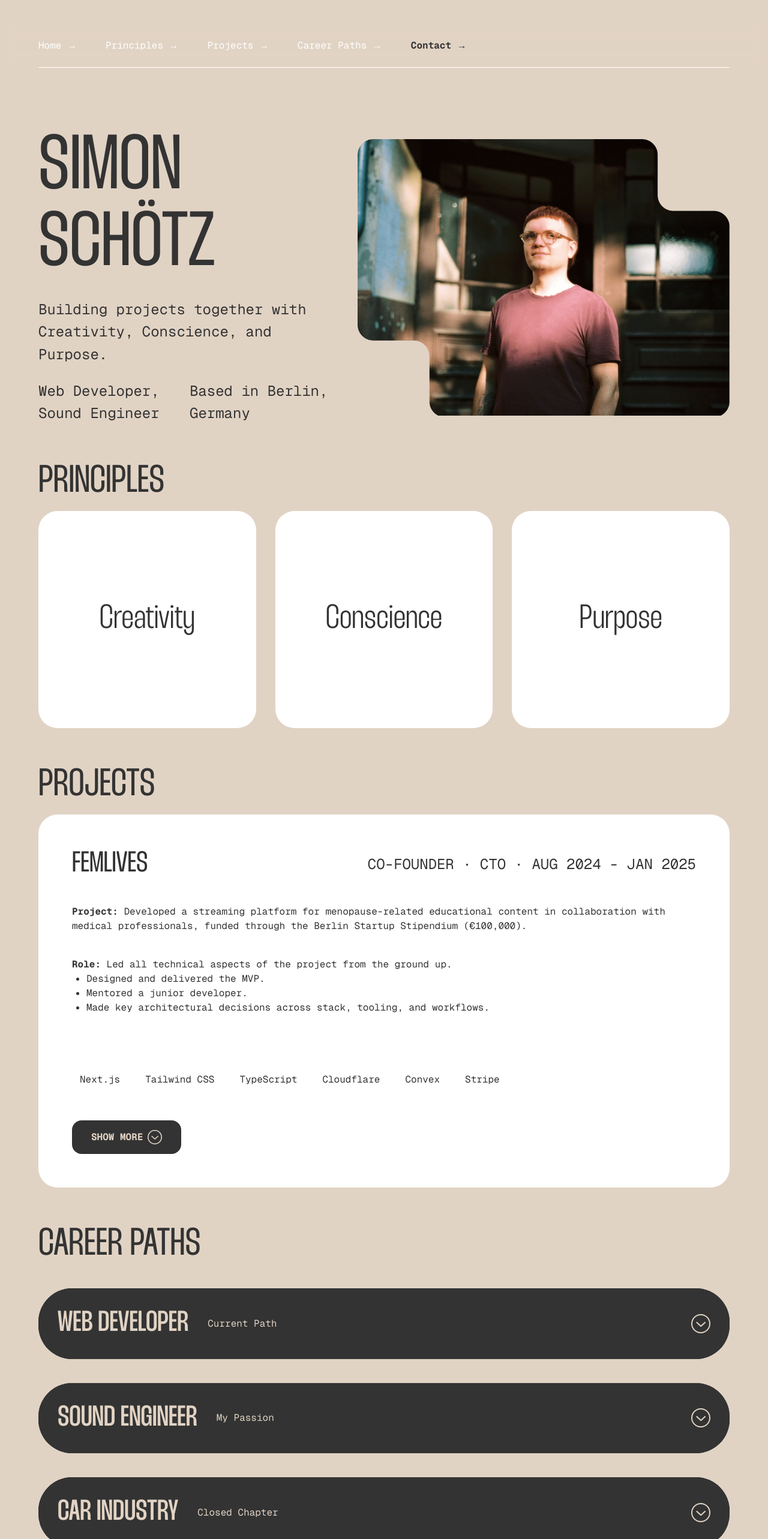
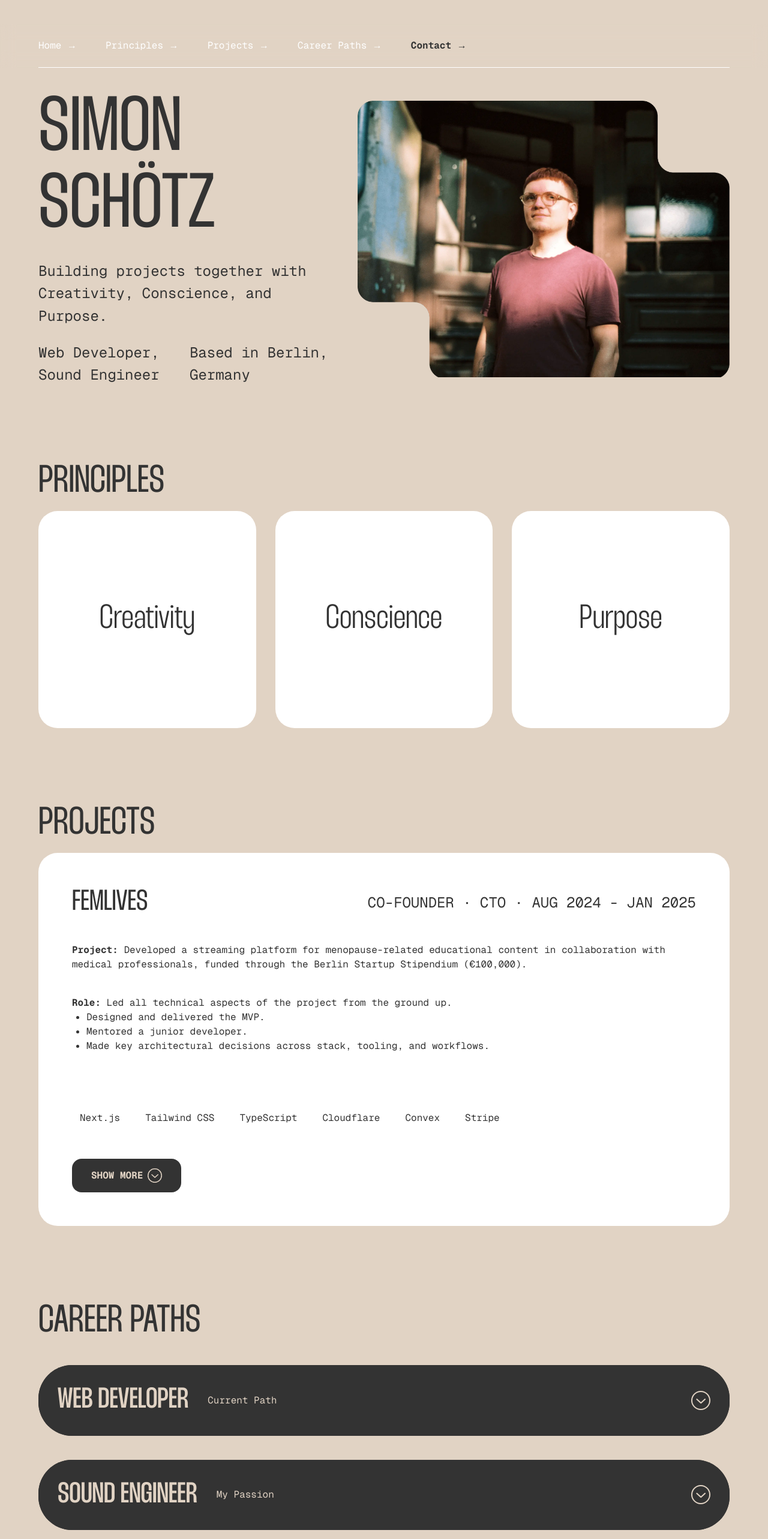
Before and after one commit to SimonSchoetz/simon-schoetz-website-2025, a Next.js app: page / in a window 1280 px wide. Shown: the top 2566 px of the page at 60% size. Built offline with nearby package versions, Linux system fonts and the light colour scheme.

Commit message:
adjust logic of page spacing and better alt text for hero image

```diff
--- a/app/_components/CareerPathsSection.tsx
+++ b/app/_components/CareerPathsSection.tsx
@@ -5,7 +5,11 @@ export const CareerPathsSection: FCProps<HtmlProps<'section'>> = ({
   ...props
 }) => {
   return (
-    <Section {...props} id='career-paths' className='flex flex-col gap-10'>
+    <Section
+      {...props}
+      id='career-paths'
+      className='flex flex-col gap-10 px-16'
+    >
       <H2 text='Career Paths' />
       {careerPaths.map((careerPath) => (
         <article key={careerPath.title}>
--- a/app/_components/HeroSection.tsx
+++ b/app/_components/HeroSection.tsx
@@ -4,8 +4,8 @@ import Image from 'next/image';
 
 export const HeroSection: FCProps<HtmlProps<'section'>> = ({ ...props }) => {
   return (
-    <Section {...props} id='top'>
-      <div className='flex flex-col sm:flex-row content-center sm:items-start gap-9'>
+    <Section {...props} id='top' className='px-16'>
+      <div className='flex flex-col sm:flex-row content-center sm:items-start gap-9 '>
         <div className='flex-4 flex flex-col gap-6'>
           <H1 text='Simon Schötz' />
 
@@ -23,7 +23,7 @@ export const HeroSection: FCProps<HtmlProps<'section'>> = ({ ...props }) => {
         <div className='flex-5'>
           <Image
             src='/hero-image.webp'
-            alt='Simon Schötz hero image'
+            alt='A portrait photo of Simon Schötz in a wine-red shirt and round glasses. He is standing in front of big doors with glass windows, one of which is partially open.'
             width={2129}
             height={1584}
             className='object-cover w-full'
--- a/app/_components/PrinciplesSection.tsx
+++ b/app/_components/PrinciplesSection.tsx
@@ -5,7 +5,7 @@ export const PrinciplesSection: FCProps<HtmlProps<'section'>> = ({
   ...props
 }) => {
   return (
-    <Section {...props} id='principles'>
+    <Section {...props} id='principles' className=' px-16'>
       <H2 text='Principles' className='mb-4' />
 
       <ul className='grid grid-cols-1 sm:grid-cols-2 lg:grid-cols-3 gap-8'>
--- a/app/_components/ProjectsSection.tsx
+++ b/app/_components/ProjectsSection.tsx
@@ -5,7 +5,7 @@ type Props = object;
 
 export const ProjectsSection: FCProps<Props> = ({ ...props }) => {
   return (
-    <Section {...props} id='projects'>
+    <Section {...props} id='projects' className='px-16'>
       <H2 text='Projects' className='mb-4' />
       <ExpandableCard
         title='Femlives'
--- a/app/page.tsx
+++ b/app/page.tsx
@@ -9,7 +9,7 @@ import {
 
 const MainPage: NextPage = () => {
   return (
-    <main className='flex flex-col gap-16 p-16 max-sm:p-2'>
+    <main className='flex flex-col gap-32 max-sm:p-2'>
       <HeroSection />
 
       <PrinciplesSection />
```
